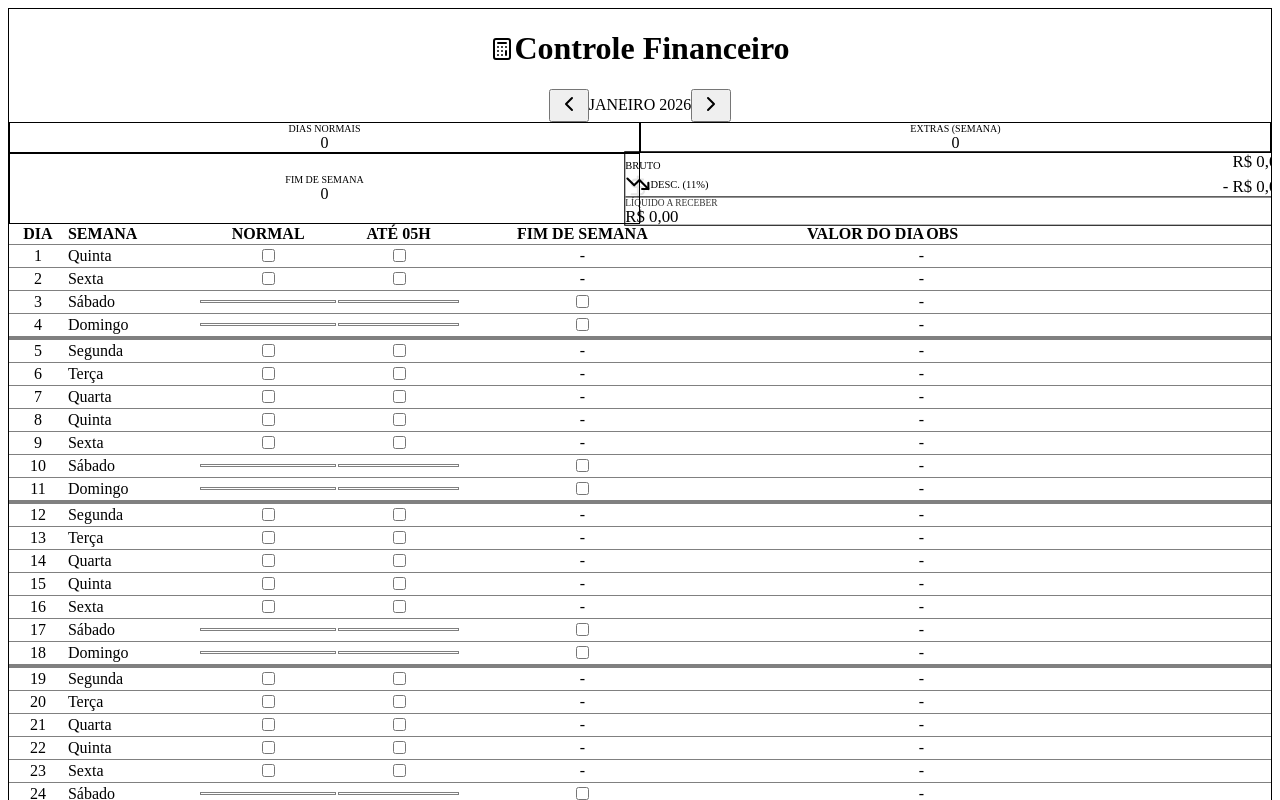
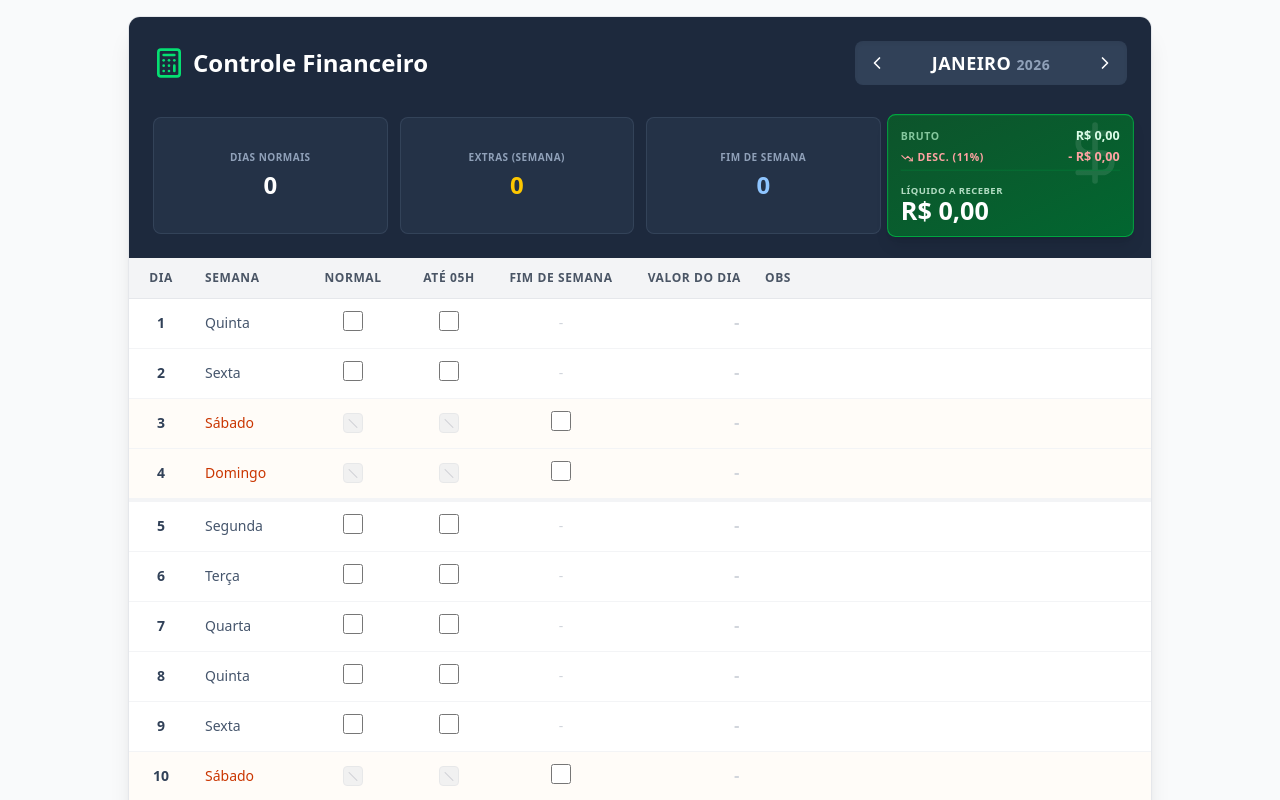
Before and after one commit to derekinn/meu-ponto, a React (Vite) app: page / in a window 1280 px wide. Shown: the top 800 px of the page. Built offline with nearby package versions, Linux system fonts and the light colour scheme; no server answers.

Commit message:
CSS Final

```diff
--- a/src/index.css
+++ b/src/index.css
@@ -1,3 +1 @@
-@tailwind base;
-@tailwind components;
-@tailwind utilities;
+@import "tailwindcss";
```
